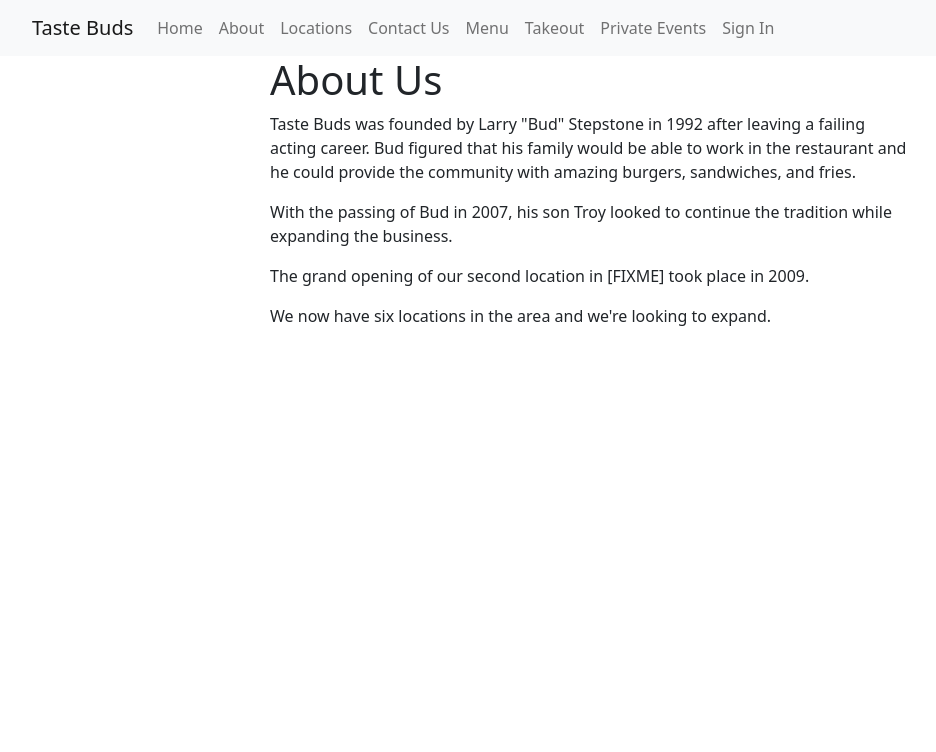
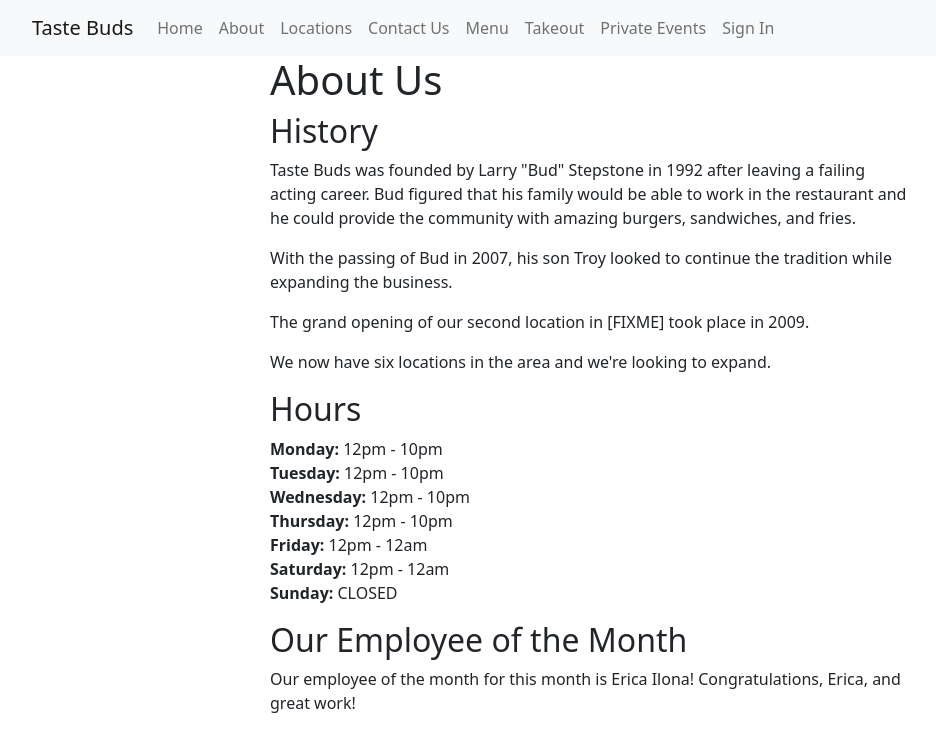
Before and after one commit to RtHiaHB/taste-buds, a React (Create React App) app: page /about in a window 1280 px wide. Shown: the top 752 px of the page, without its empty margins (50-986 px from the left). Built offline with nearby package versions, Linux system fonts and the light colour scheme.

Commit message:
Expanded the about page to include what was in our notes.

```diff
--- a/src/About.js
+++ b/src/About.js
@@ -8,6 +8,7 @@ const About = () => {
     return (
         <div style={centeredtext}>
             <h1>About Us</h1>
+            <h2>History</h2>
             <p>Taste Buds was founded by Larry "Bud" Stepstone in 1992 after leaving a failing acting career.  Bud figured
                 that his family would be able to work in the restaurant and he could provide the community with
                 amazing burgers, sandwiches, and fries.</p>
@@ -17,6 +18,18 @@ const About = () => {
             <p>The grand opening of our second location in [FIXME] took place in 2009.</p>
 
             <p>We now have six locations in the area and we're looking to expand.</p>
+
+            <h2>Hours</h2>
+            <b>Monday:</b> 12pm - 10pm<br />
+            <b>Tuesday:</b> 12pm - 10pm<br />
+            <b>Wednesday:</b> 12pm - 10pm<br />
+            <b>Thursday:</b> 12pm - 10pm<br />
+            <b>Friday:</b> 12pm - 12am<br />
+            <b>Saturday:</b> 12pm - 12am<br />
+            <b>Sunday:</b> CLOSED
+            <p></p>
+            <h2>Our Employee of the Month</h2>
+            <p>Our employee of the month for this month is Erica Ilona!  Congratulations, Erica, and great work!</p>
         </div>
     )
 }
```
